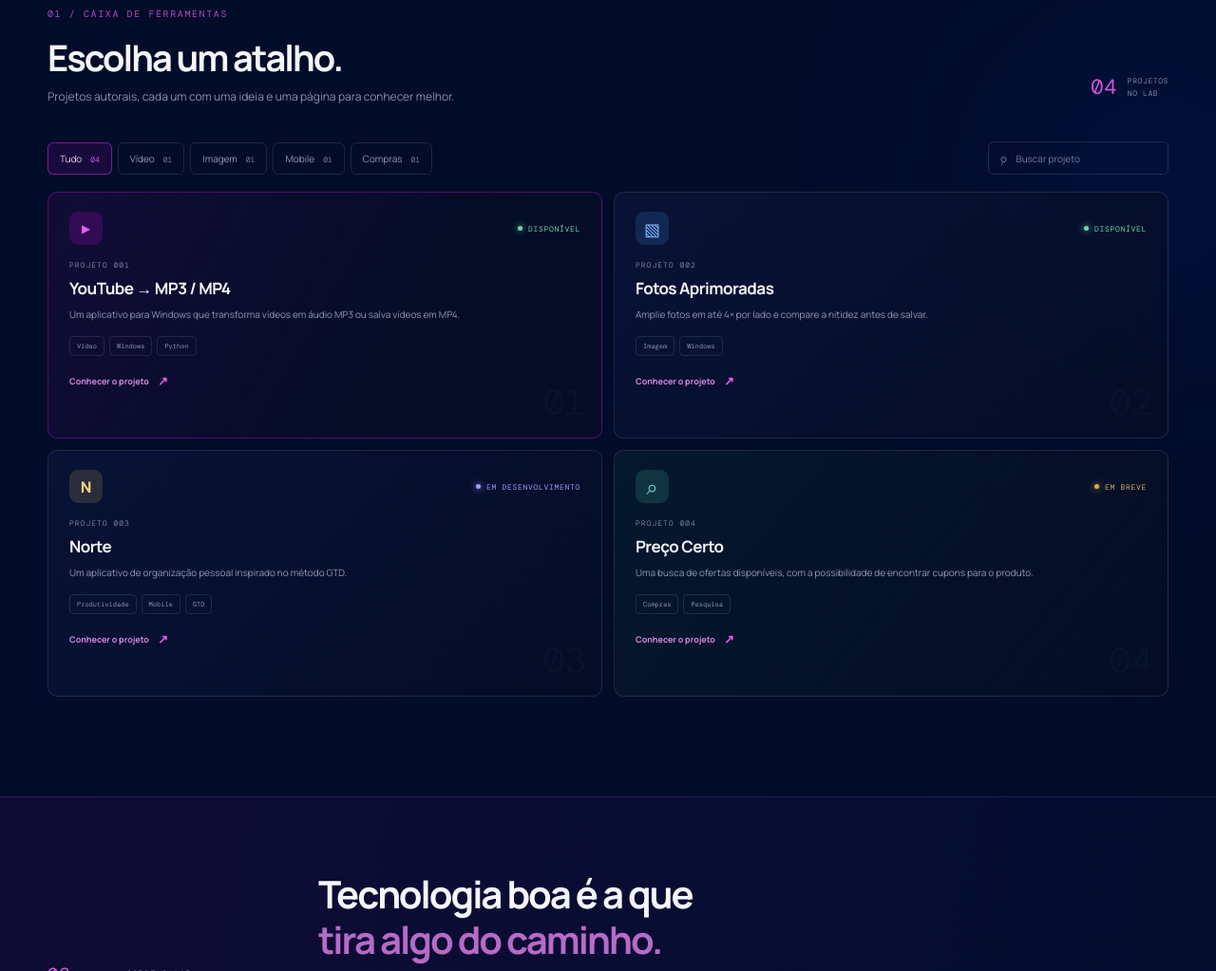
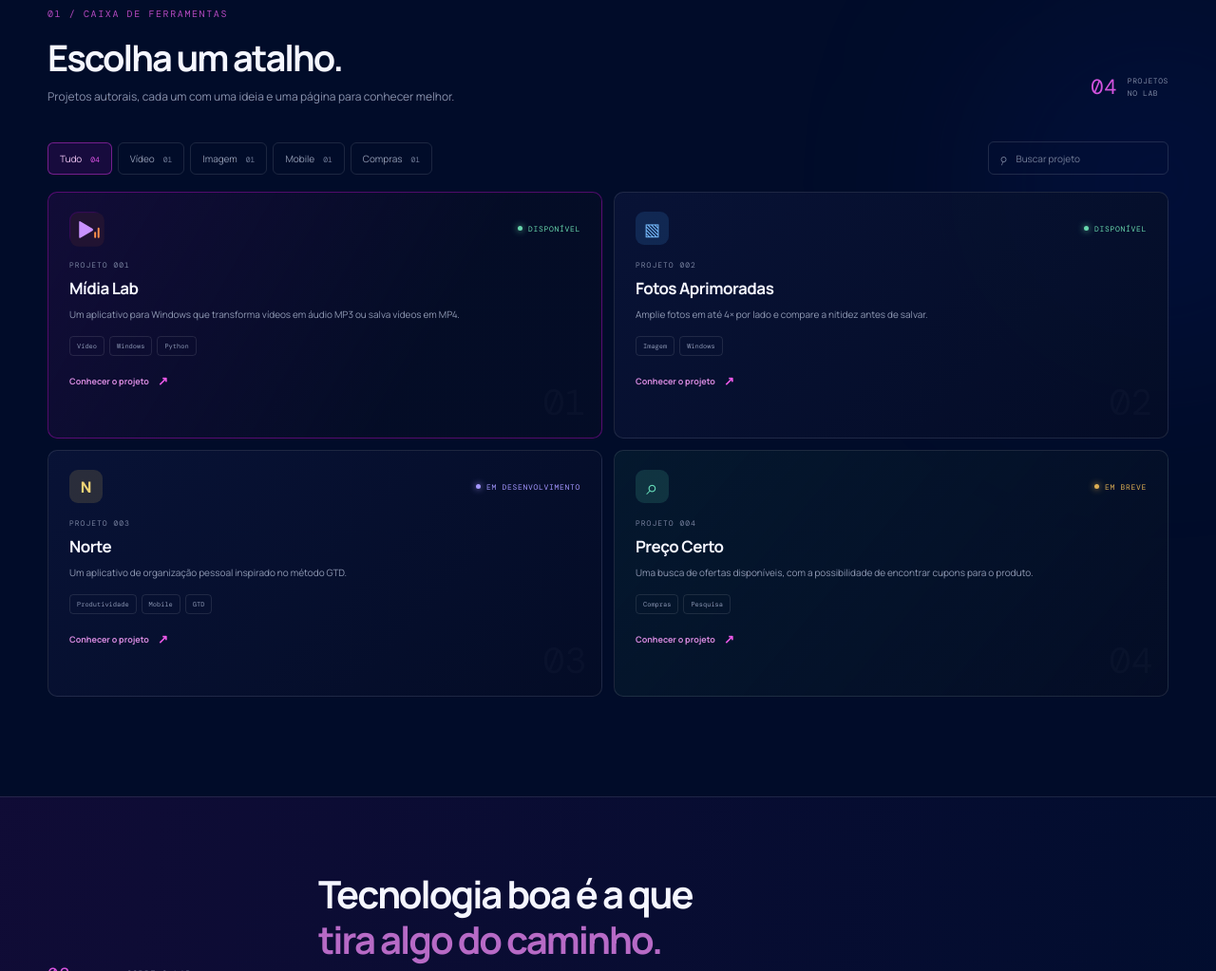
Before and after one commit to Algusto-RC/lab.gusto, a plain HTML site: page index.html in a window 1280 px wide. Shown: the part 777-1800 px from the top of the page at 95% size. Drawn offline with nearby package versions, Linux system fonts and the light colour scheme.

Commit message:
Apresenta o Mídia Lab no site

```diff
--- a/index.html
+++ b/index.html
@@ -51,7 +51,7 @@
       <div class="tool-controls"><div class="filters" role="tablist" aria-label="Filtrar projetos"><button class="filter active" data-filter="todos">Tudo <span>04</span></button><button class="filter" data-filter="video">Vídeo <span>01</span></button><button class="filter" data-filter="imagem">Imagem <span>01</span></button><button class="filter" data-filter="mobile">Mobile <span>01</span></button><button class="filter" data-filter="compras">Compras <span>01</span></button></div><label class="search-box"><span>⌕</span><input id="search" type="search" placeholder="Buscar projeto" aria-label="Buscar projeto"></label></div>
       <div class="tool-grid" id="tool-grid">
         <a class="tool-card featured" href="projects/youtube-conversor.html" data-category="video" data-search="youtube mp3 mp4 vídeo conversor conversão baixar">
-          <div class="card-top"><span class="tool-icon video-icon">▶</span><span class="availability"><i></i> DISPONÍVEL</span></div><div class="card-number">PROJETO 001</div><h3>YouTube → MP3 / MP4</h3><p>Um aplicativo para Windows que transforma vídeos em áudio MP3 ou salva vídeos em MP4.</p><div class="card-tags"><span>Vídeo</span><span>Windows</span><span>Python</span></div><span class="card-link">Conhecer o projeto <span>↗</span></span><span class="card-decoration">01</span>
+          <div class="card-top"><span class="tool-icon video-icon"><img src="projects/midia-lab.svg" width="38" height="38" alt=""></span><span class="availability"><i></i> DISPONÍVEL</span></div><div class="card-number">PROJETO 001</div><h3>Mídia Lab</h3><p>Um aplicativo para Windows que transforma vídeos em áudio MP3 ou salva vídeos em MP4.</p><div class="card-tags"><span>Vídeo</span><span>Windows</span><span>Python</span></div><span class="card-link">Conhecer o projeto <span>↗</span></span><span class="card-decoration">01</span>
         </a>
         <a class="tool-card" href="projects/fotos-aprimoradas.html" data-category="imagem" data-search="fotos aprimoradas imagem melhorar qualidade resolução">
           <div class="card-top"><span class="tool-icon photo-icon">▧</span><span class="availability"><i></i> DISPONÍVEL</span></div><div class="card-number">PROJETO 002</div><h3>Fotos Aprimoradas</h3><p>Amplie fotos em até 4× por lado e compare a nitidez antes de salvar.</p><div class="card-tags"><span>Imagem</span><span>Windows</span></div><span class="card-link">Conhecer o projeto <span>↗</span></span><span class="card-decoration">02</span>
```
